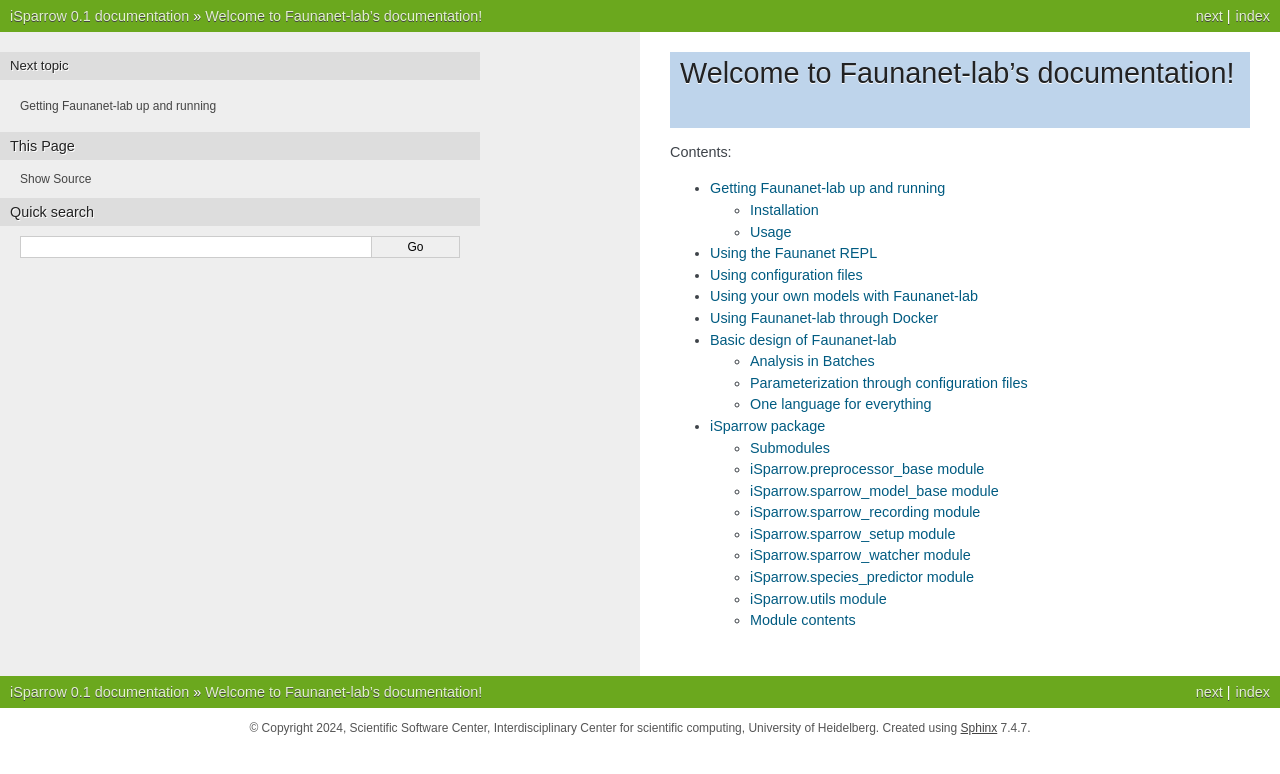
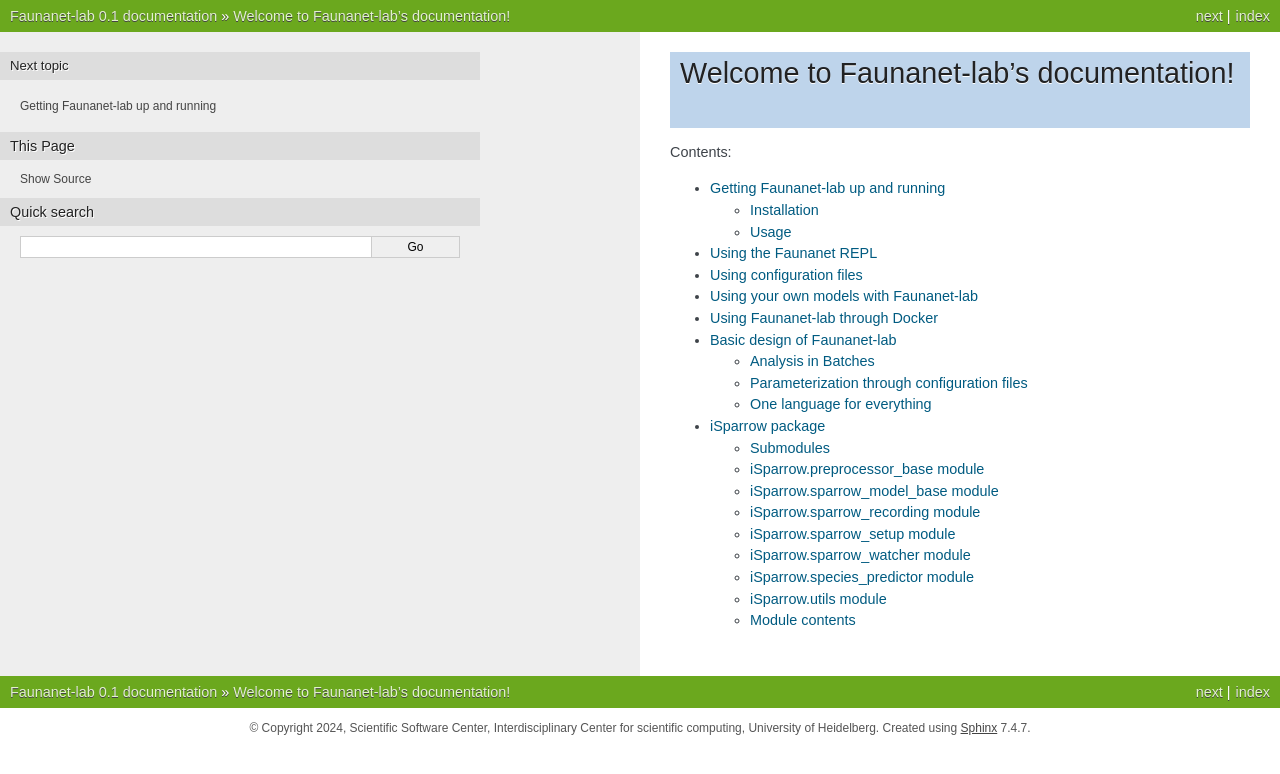
Before and after one commit to ssciwr/faunanet, a Sphinx documentation site: the page built from doc/source/index.rst, in a window 1280 px wide. Shown: the top 774 px of the page. Built offline with Sphinx 7.4.7, drawn with Linux system fonts in a browser that asks for light colours; pages that are not in the unit, such as notebooks, are missing from menus.

Commit message:
rename project

```diff
--- a/doc/source/conf.py
+++ b/doc/source/conf.py
@@ -18,7 +18,7 @@
 
 # -- Project information -----------------------------------------------------
 
-project = "iSparrow"
+project = "Faunanet-lab"
 copyright = "2024, Scientific Software Center, Interdisciplinary Center for scientific computing, University of Heidelberg"
 author = "Inga Ulusoy inga.ulusoy@uni-heidelberg.de, Harald Mack, harald.mack@iwr.uni-heidelberg.de"
 
--- a/pyproject.toml
+++ b/pyproject.toml
@@ -1,5 +1,5 @@
 [project]
-name = "iSparrow"
+name = "FaunanetLab"
 version = "0.1"
 requires-python = ">= 3.9"
 authors=[{name = "Inga Ulusoy", email = "inga.ulusoy@uni-heidelberg.de"}, {name = "Harald Mack", email = "harald.mack@uni-heidelberg.de"}]
```
